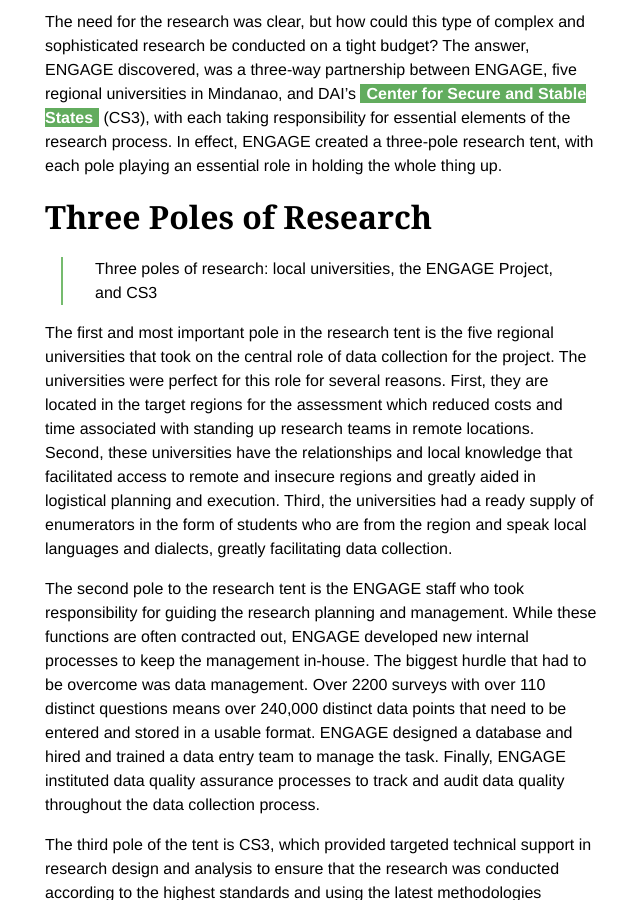
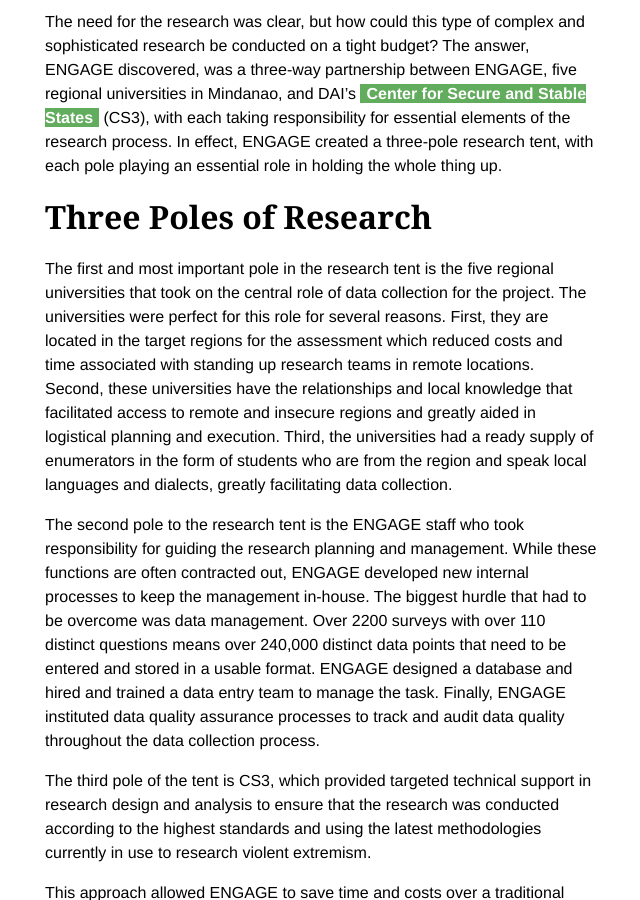
Before and after one commit to BryanSchuetz/CS-, a Jekyll site: the page built from _posts/2017-09-18-research-faster-better-cheaper.markdown, in a window 1280 px wide and 900 px high, scrolled down 1052 px. Shown: the whole window, without its empty margins (535-1175 px from the left). Built offline with Jekyll 4.4.1, drawn with Linux system fonts in a browser that asks for light colours.

Commit message:
Updated Research Faster Better Cheaper

```diff
--- a/_posts/2017-09-18-research-faster-better-cheaper.markdown
+++ b/_posts/2017-09-18-research-faster-better-cheaper.markdown
@@ -23,8 +23,6 @@ The need for the research was clear, but how could this type of complex and soph
 
 # Three Poles of Research
 
-> Three poles of research: local universities, the ENGAGE Project, and CS3
-
 The first and most important pole in the research tent is the five regional universities that took on the central role of data collection for the project. The universities were perfect for this role for several reasons. First, they are located in the target regions for the assessment which reduced costs and time associated with standing up research teams in remote locations. Second, these universities have the relationships and local knowledge that facilitated access to remote and insecure regions and greatly aided in logistical planning and execution. Third, the universities had a ready supply of enumerators in the form of students who are from the region and speak local languages and dialects, greatly facilitating data collection.
 
 The second pole to the research tent is the ENGAGE staff who took responsibility for guiding the research planning and management. While these functions are often contracted out, ENGAGE developed new internal processes to keep the management in-house.  The biggest hurdle that had to be overcome was data management. Over 2200 surveys with over 110 distinct questions means over 240,000 distinct data points that need to be entered and stored in a usable format. ENGAGE designed a database and hired and trained a data entry team to manage the task. Finally, ENGAGE instituted data quality assurance processes to track and audit data quality throughout the data collection process.
```
